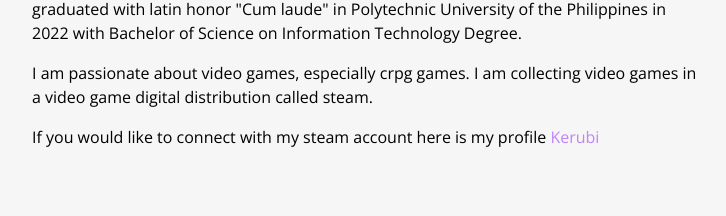
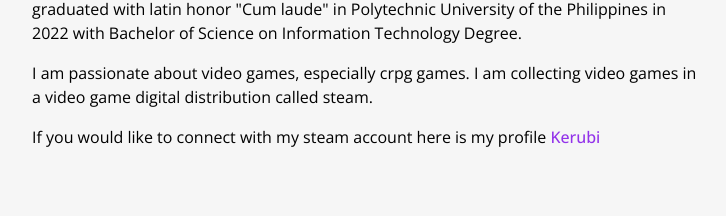
Before and after one commit to Kerubi-5/thekims-portfolio, a Next.js app: page / in a window 1280 px wide. Shown: the part 1115-1331 px from the top of the page, without its empty margins (272-998 px from the left). Built offline with nearby package versions, Linux system fonts and the light colour scheme.

Commit message:
fix a tag contrast

```diff
--- a/styles/globals.css
+++ b/styles/globals.css
@@ -10,7 +10,8 @@
   /* Gives anchor links cool underline hover effect and after hover effect */
   p > a {
     position: relative;
-    color: #c084fc !important;
+    color: #9333ea;
+    font-weight: 500;
   }
 
   p > a::after {
@@ -20,7 +21,7 @@
     content: "";
     width: 100%;
     height: 1px;
-    background: #c084fc;
+    background: #9333ea;
     transform: scale(0);
     transform-origin: right top;
     transition: transform 0.3s ease;
@@ -28,11 +29,11 @@
 
   @media (prefers-color-scheme: dark) {
     p > a {
-      color: #9333ea;
+      color: #c084fc;
     }
 
     p > a::after {
-      background: #9333ea;
+      background: #c084fc;
     }
   }
 
```
